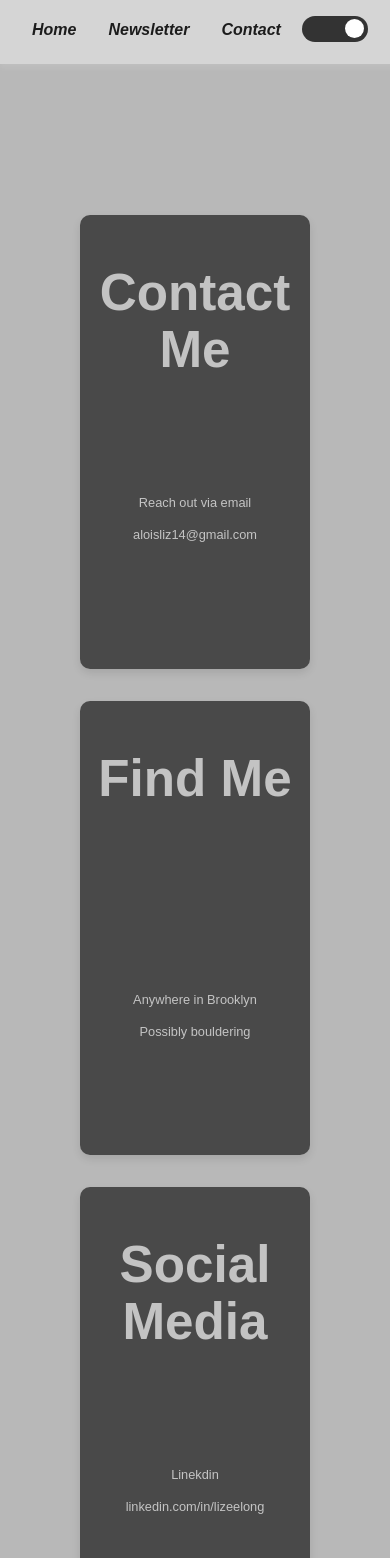
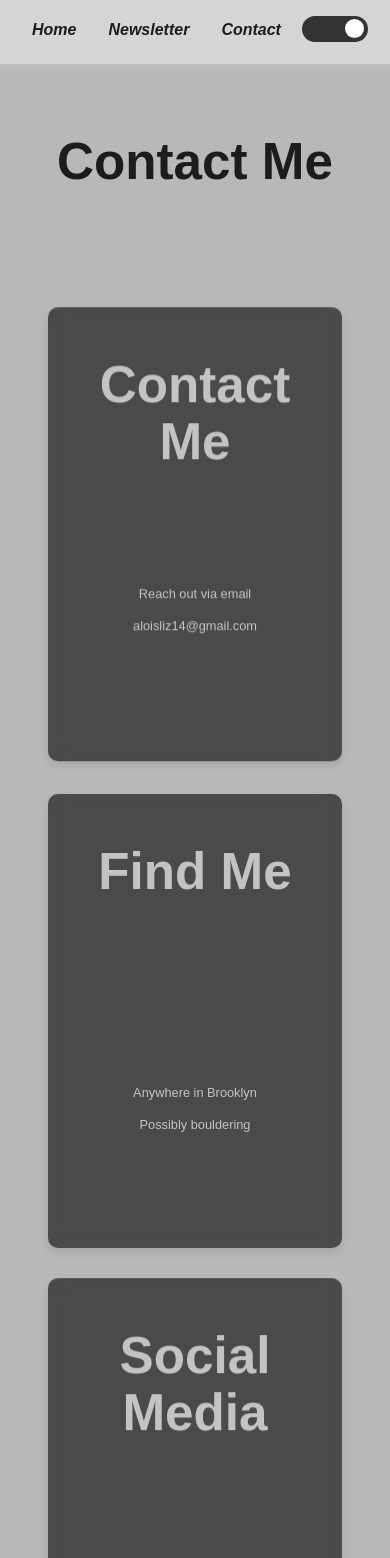
Before and after one commit to liz435/2.5D, a React (Vite) app: page /Contact in a window 390 px wide. Shown: the top 1558 px of the page. Built offline with nearby package versions, Linux system fonts and the light colour scheme.

Commit message:
mobile text size

```diff
--- a/package.json
+++ b/package.json
@@ -16,6 +16,7 @@
     "express": "^4.19.2",
     "framer-motion": "^11.3.23",
     "mongoose": "^8.5.3",
+    "next": "^14.2.6",
     "nodemailer": "^6.9.14",
     "p5": "^1.10.0",
     "react": "^18.3.1",
--- a/src/App.jsx
+++ b/src/App.jsx
@@ -15,7 +15,8 @@ export function App() {
       <div className="app-wrapper">
       <div className="app-container">
       <h1 className="title-text">Hi, My Name Is Zelong</h1>
-      <h2 className="title-text">I Work With Technology and try to make it poetic and pretty</h2>
+      <h2 className="title-text">I like pretty things</h2>
+
       </div>
       </div>
       <div className="divider"/>
--- a/src/Contact.jsx
+++ b/src/Contact.jsx
@@ -9,7 +9,7 @@ function Contact() {
         navigator.clipboard.writeText(email).then(() => {
             alert('Email copied to clipboard!');
         }).catch(err => {
-            console.error('Failed to copy email:', err);
+            console.error('Failed to copy emaila:', err);
         });
     };
 
@@ -18,14 +18,55 @@ function Contact() {
         window.open(url, '_blank'); // Open the link in a new tab
     };
 
+    const floatAnimation = {
+        y: [0, -10, 0],
+        transition: {
+            duration: 3,
+            ease: "easeInOut",
+            repeat: Infinity,
+            repeatType: "loop",
+        },
+    };
+
+    const floatAnimation2 = {
+        y: [0, -10, 0],
+        transition: {
+            duration: 2,
+            ease: "easeInOut",
+            repeat: Infinity,
+            repeatType: "loop",
+        },
+    };
+
+    const initAnimation = {
+        hidden: { opacity: 0, y: 20, rotate: -6 },
+        visible: {
+            opacity: 1,
+            y: 0,
+            rotate: 0,
+            filter: "grayscale(100%)",
+            transition: {
+                duration: 0.3,
+                type: "spring",
+                stiffness: 100,
+                damping: 10,
+            },
+        },
+    };
+
+
     return (
         <>
         <div className='divider'/>
+        <h1 className='title-text'>Contact Me</h1>
         <div className='divider'/>
         <div className='contact-container'>
             <motion.div
                 className='contact-box'
                 onClick={copyEmailToClipboard}
+                initial={initAnimation}
+                animate={floatAnimation}
+
                 whileHover={{ scale: 1.1, rotate: 5 }}
                 transition={{ type: 'spring', stiffness: 300, damping: 20 }}
             >
@@ -39,6 +80,7 @@ function Contact() {
 
             <motion.div
                 className='contact-box'
+                animate={initAnimation}
                 whileHover={{ scale: 1.1, rotate: 5 }}
                 transition={{ type: 'spring', stiffness: 300, damping: 20 }}
             >
@@ -54,6 +96,8 @@ function Contact() {
             <motion.div
                 className='contact-box'
                 onClick={openExternalLink}
+                initial="hidden"
+                animate={floatAnimation2}
                 whileHover={{ scale: 1.1, rotate: 5 }}
                 transition={{ type: 'spring', stiffness: 300, damping: 20 }}
             >
--- a/src/css/Contact.css
+++ b/src/css/Contact.css
@@ -1,35 +1,32 @@
-/* Contact.css */
 
-/* General Styles */
 .contact-container {
     display: flex;
     justify-content: space-around;
     align-items: center;
-    padding: 2rem;
     flex-wrap: wrap;
 }
 
-/* Contact box styles */
 .contact-box {
     background-color: rgba(219, 216, 216, 0.767);
     border-radius: 10px;
     height: 50vh;
     box-shadow: 0 4px 8px rgba(0, 0, 0, 0.1);
-    padding: 2rem;
+    padding: 1rem;
     text-align: center;
     width: 25%;
     cursor: pointer;
     transition: background-color 0.6s ease;
     margin: 1rem;
+    backdrop-filter: blur(10px); /* initial blur effect */
 }
-
 .contact-text {
-    color: rgba(175, 67, 67, 0.767);
+    color: rgba(104, 104, 104, 0.767);
 }
 
 .contact-title {
     color: rgba(0, 0, 0, 0.767);
 }
+
 
 .dark-mode .contact-box {
     background-color: rgba(41, 41, 41, 0.767);
@@ -41,6 +38,11 @@
 
 .dark-mode .contact-text {
     color: rgb(196, 196, 196);
+}
+
+.dark-mode .contact-box:hover {
+
+    background: linear-gradient(135deg, rgba(0, 0, 0, 0.7), rgba(44, 41, 41, 0.2));
 }
 
 .contact-box h2 {
@@ -55,7 +57,12 @@
 
 .contact-box:hover {
     transform: translateY(-10px);
+    background: linear-gradient(135deg, rgba(143, 143, 143, 0.685), rgba(219, 219, 219, 0.767));
+    backdrop-filter: blur(15px);
+    box-shadow: 0 8px 16px rgba(0, 0, 0, 0.3);
+    transition: background-color 0.6s ease;
 }
+
 
 
 @media (max-width: 768px) {
--- a/src/css/Newsletter.css
+++ b/src/css/Newsletter.css
@@ -1,4 +1,4 @@
-/* Base Styles */
+
 .news-container {
     display: flex;
     flex-direction: column;
@@ -77,3 +77,24 @@
 .dark-mode .newsletter-button:hover {
     background-color: #b3b3b3;
 }
+
+@media (max-width: 768px) {
+    .newsletter-title {
+        font-size: 2.2rem; /* Smaller font size for the title */
+    }
+
+    .newsletter-text {
+        font-size: 1.2rem; /* Smaller font size for the title */
+    }
+
+
+    .newsletter-input {
+        font-size: 0.9rem; /* Smaller font size for input */
+        padding: 0.4rem; /* Adjust padding for input */
+    }
+
+    .newsletter-button {
+        font-size: 0.9rem; /* Smaller font size for button */
+        padding: 0.5rem 0.8rem; /* Adjust padding for button */
+    }
+}
```
Also changed, not shown: 1 other file (tests, documents, lock files or other folders).
